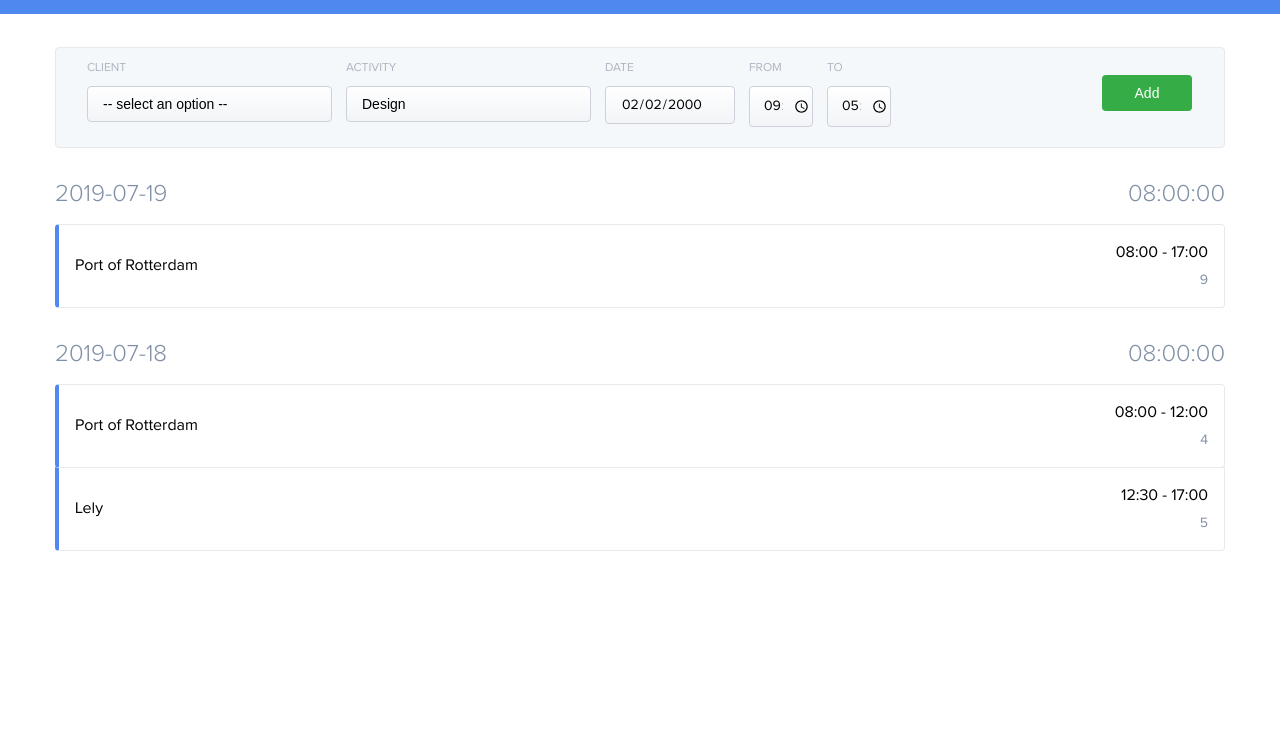
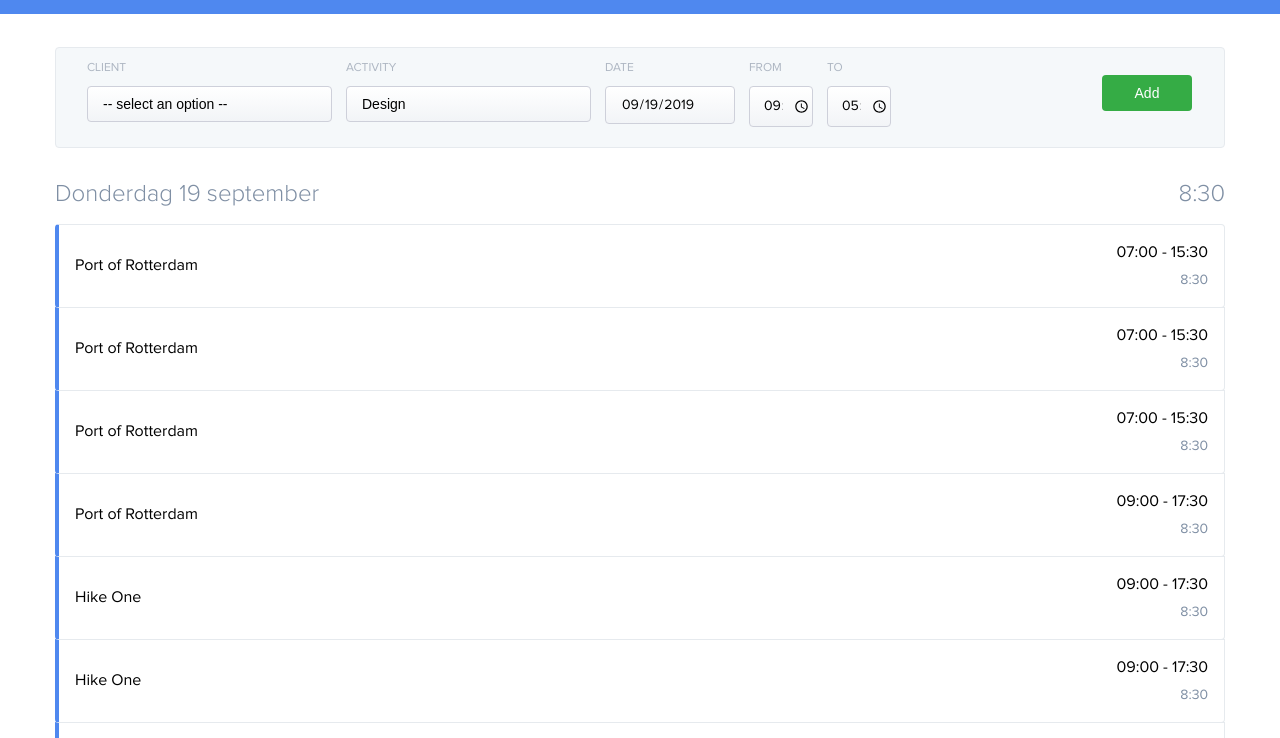
Before and after one commit to humanoidsbv/team-awesome-ruben, a Gatsby site: page / in a window 1280 px wide. Shown: the part 56-794 px from the top of the page. Built offline with nearby package versions, Linux system fonts and the light colour scheme; Gatsby itself is replaced by a stand-in of ours; data requests are answered from the project's data file; a web font is replaced by a local one.

Commit message:
Refactor time entries

```diff
--- /dev/null
+++ b/db.json
@@ -0,0 +1,76 @@
+{
+  "time-entries": [
+    {
+      "client": "Port of Rotterdam",
+      "startTimestamp": "2011-10-06T07:48:00.000Z",
+      "stopTimestamp": "2011-10-06T15:52:00.000Z",
+      "id": "0"
+    },
+    {
+      "client": "Port of Rotterdam",
+      "startTimestamp": "2011-10-05T07:48:00.000Z",
+      "stopTimestamp": "2011-10-05T15:52:00.000Z",
+      "id": "1"
+    },
+    {
+      "client": "Port of Rotterdam",
+      "startTimestamp": "2011-10-05T07:48:00.000Z",
+      "stopTimestamp": "2011-10-05T15:52:00.000Z",
+      "id": "2"
+    },
+    {
+      "client": "Port of Rotterdam",
+      "id": 0.6651081681340691,
+      "startTimestamp": "2019-09-19 09:00",
+      "stopTimestamp": "2019-09-19 17:30"
+    },
+    {
+      "client": "Hike One",
+      "id": 0.45140034153844577,
+      "startTimestamp": "2019-09-19 09:00",
+      "stopTimestamp": "2019-09-19 17:30"
+    },
+    {
+      "client": "Hike One",
+      "id": 0.42223994695033373,
+      "startTimestamp": "2019-09-19 09:00",
+      "stopTimestamp": "2019-09-19 17:30"
+    },
+    {
+      "client": "Port of Rotterdam",
+      "id": 0.3611656743674314,
+      "startTimestamp": "2019-09-19 09:00",
+      "stopTimestamp": "2019-09-19 17:30"
+    },
+    {
+      "client": "Port of Rotterdam",
+      "id": 0.19695550593050126,
+      "startTimestamp": "2019-09-19 09:00",
+      "stopTimestamp": "2019-09-19 17:30"
+    },
+    {
+      "client": "Hike One",
+      "id": 0.3788563220803929,
+      "startTimestamp": "2019-09-19 09:00",
+      "stopTimestamp": "2019-09-19 17:30"
+    },
+    {
+      "client": "Port of Rotterdam",
+      "id": 0.7959083979241295,
+      "startTimestamp": "2019-09-19T07:00:00.000Z",
+      "stopTimestamp": "2019-09-19T15:30:00.000Z"
+    },
+    {
+      "client": "Port of Rotterdam",
+      "id": 0.03185696129417748,
+      "startTimestamp": "2019-09-19T07:00:00.000Z",
+      "stopTimestamp": "2019-09-19T15:30:00.000Z"
+    },
+    {
+      "client": "Port of Rotterdam",
+      "id": 0.43247111628903867,
+      "startTimestamp": "2019-09-19T07:00:00.000Z",
+      "stopTimestamp": "2019-09-19T15:30:00.000Z"
+    }
+  ]
+}
--- a/package.json
+++ b/package.json
@@ -31,6 +31,7 @@
     "eslint-plugin-react": "^7.14.3",
     "gatsby-plugin-postcss": "^2.1.7",
     "gatsby-plugin-react-svg": "^2.1.2",
+    "json-server": "^0.15.1",
     "postcss-custom-media": "^7.0.8",
     "postcss-custom-properties": "^9.0.2",
     "postcss-import": "^12.0.1",
--- a/src/components/time-entries/TimeEntries.jsx
+++ b/src/components/time-entries/TimeEntries.jsx
@@ -1,15 +1,35 @@
-import React, { useState } from 'react';
+import React, { useState, useEffect } from 'react';
 
 import TimeEntry from '../time-entry/TimeEntry';
 import TimeEntryAdd from '../time-entry-add/TimeEntryAdd';
-import TimeEntryData from './time-entry.json';
 import TimeEntryHeader from '../time-entry-header/TimeEntryHeader';
 import styles from './TimeEntries.module.css';
 
 function TimeEntries() {
-  const [timeEntries, setTimeEntries] = useState(TimeEntryData);
+  const [timeEntries, setTimeEntries] = useState([]);
+
+  useEffect(() => {
+    async function fetchData() {
+      const response = await fetch(
+        'http://localhost:3000/time-entries?_sort=startTimestamp&_order=desc'
+      );
+      setTimeEntries(await response.json());
+    }
+    fetchData();
+  }, []);
 
   const handleSubmit = newTimeEntry => {
+    async function saveData() {
+      const response = await fetch('http://localhost:3000/time-entries', {
+        method: 'POST',
+        headers: {
+          Accept: 'application/json',
+          'Content-Type': 'application/json'
+        },
+        body: JSON.stringify(newTimeEntry)
+      });
+    }
+    saveData();
     setTimeEntries([newTimeEntry, ...timeEntries]);
   };
 
@@ -17,24 +37,25 @@
     <div className={styles.timeEntries}>
       <TimeEntryAdd addFormData={handleSubmit} />
       {timeEntries.map(
-        ({ startTimeStamp, stopTimeStamp, id, client }, index) => {
+        ({ startTimestamp, stopTimestamp, id, client }, index) => {
           const previousItem = timeEntries[index - 1];
-          const currentDate = startTimeStamp.slice(0, 10);
+          const currentDate = new Date(startTimestamp).toDateString();
           const previousDate = previousItem
-            ? previousItem.startTimeStamp.slice(0, 10)
+            ? new Date(previousItem.startTimestamp).toDateString()
             : '';
+
           return (
             <React.Fragment key={id}>
               {currentDate !== previousDate && (
                 <TimeEntryHeader
-                  startTimeStamp={startTimeStamp}
-                  stopTimeStamp={stopTimeStamp}
+                  startTimestamp={startTimestamp}
+                  stopTimestamp={stopTimestamp}
                 />
               )}
               <TimeEntry
                 client={client}
-                startTimeStamp={startTimeStamp}
-                stopTimeStamp={stopTimeStamp}
+                startTimestamp={startTimestamp}
+                stopTimestamp={stopTimestamp}
               />
             </React.Fragment>
           );
--- a/src/components/time-entries/time-entry.json
+++ /dev/null
@@ -1,20 +0,0 @@
-[
-  {
-    "client": "Port of Rotterdam",
-    "id": "1",
-    "startTimeStamp": "2019-07-19 08:00:00",
-    "stopTimeStamp": "2019-07-19 17:00:00"
-  },
-  {
-    "client": "Port of Rotterdam",
-    "id": "2",
-    "startTimeStamp": "2019-07-18 08:00:00",
-    "stopTimeStamp": "2019-07-18 12:00:00"
-  },
-  {
-    "client": "Lely",
-    "id": "3",
-    "startTimeStamp": "2019-07-18 12:30:00",
-    "stopTimeStamp": "2019-07-18 17:00:00"
-  }
-]
--- a/src/components/time-entry-add/TimeEntryAdd.jsx
+++ b/src/components/time-entry-add/TimeEntryAdd.jsx
@@ -5,20 +5,24 @@
 import styles from './TimeEntryAdd.module.css';
 
 const TimeEntryAdd = ({ addFormData }) => {
+  const today = new Date()
+    .toISOString()
+    .split('T')
+    .shift();
+
   const [client, setClient] = useState('');
   const [activity, setActivity] = useState('design');
-  const [date, setDate] = useState('2000-02-02');
+  const [date, setDate] = useState(today);
   const [startTime, setStartTime] = useState('09:00');
-  const [endTime, setEndTime] = useState('17:00');
+  const [endTime, setEndTime] = useState('17:30');
 
   function handleSubmit(event) {
     event.preventDefault();
-
     addFormData({
       client: client,
-      id: Math.random(999999999999999999),
-      startTimeStamp: `${date} ${startTime}`,
-      stopTimeStamp: `${date} ${endTime}`
+      id: Math.random(),
+      startTimestamp: new Date(`${date} ${startTime}`).toISOString(),
+      stopTimestamp: new Date(`${date} ${endTime}`).toISOString()
     });
   }
 
--- a/src/components/time-entry-header/TimeEntryHeader.jsx
+++ b/src/components/time-entry-header/TimeEntryHeader.jsx
@@ -3,16 +3,38 @@
 
 import styles from './timeEntryHeader.module.css';
 
-const TimeEntryHeader = ({ startTimeStamp, stopTimeStamp }) => (
-  <div className={styles.container}>
-    <p className={styles.date}>{startTimeStamp.slice(0, 10)}</p>
-    <p className={styles.date}>08:00:00</p>
-  </div>
-);
+const TimeEntryHeader = ({ startTimestamp, stopTimestamp }) => {
+  const durationHours =
+    (Date.parse(stopTimestamp) - Date.parse(startTimestamp)) / 1000 / 60 / 60;
+
+  const formatDuration = hours =>
+    `${Math.trunc(hours)}:${Math.round((hours % 1) * 60)
+      .toString()
+      .padStart(2, '0')}`;
+
+  const durationString = formatDuration(durationHours);
+
+  const date = new Date(startTimestamp);
+  const dateString = date.toLocaleDateString('nl-NL', {
+    day: 'numeric',
+    month: 'long',
+    weekday: 'long'
+  });
+
+  return (
+    <div className={styles.container}>
+      <p className={styles.date}>
+        {dateString.charAt(0).toUpperCase()}
+        {dateString.slice(1)}
+      </p>
+      <p className={styles.date}>{durationString}</p>
+    </div>
+  );
+};
 
 TimeEntryHeader.propTypes = {
-  startTimeStamp: PropTypes.string.isRequired,
-  stopTimeStamp: PropTypes.string.isRequired
+  startTimestamp: PropTypes.string.isRequired,
+  stopTimestamp: PropTypes.string.isRequired
 };
 
 export default TimeEntryHeader;
--- a/src/components/time-entry/TimeEntry.jsx
+++ b/src/components/time-entry/TimeEntry.jsx
@@ -3,25 +3,42 @@
 
 import styles from './TimeEntry.module.css';
 
-const TimeEntry = ({ client, startTimeStamp, stopTimeStamp }) => (
+const TimeEntry = ({ client, startTimestamp, stopTimestamp }) => {
+  const durationHours =
+    (Date.parse(stopTimestamp) - Date.parse(startTimestamp)) / 1000 / 60 / 60;
+
+  const formatDuration = hours =>
+    `${Math.trunc(hours)}:${Math.round((hours % 1) * 60)
+      .toString()
+      .padStart(2, '0')}`;
+  const durationString = formatDuration(durationHours);
+
+  const startTimeString = new Date(startTimestamp).toLocaleTimeString('nl-NL', {
+    hour: '2-digit',
+    minute: '2-digit'
+  });
+  const stopTimeString = new Date(stopTimestamp).toLocaleTimeString('nl-NL', {
+    hour: '2-digit',
+    minute: '2-digit'
+  });
+
+  return (
     <div className={styles.timeEntry}>
       <p>{client}</p>
       <div>
         <p className={styles.hoursWorked}>
-        {`${startTimeStamp.slice(10, 16)} -
-        ${stopTimeStamp.slice(10, 16)}`}
+          {`${startTimeString} - ${stopTimeString}`}
         </p>
-      <p className={styles.hoursDuration}>
-        {stopTimeStamp.slice(10, 13) - startTimeStamp.slice(10, 13)}
-      </p>
+        <p className={styles.hoursDuration}>{durationString}</p>
       </div>
     </div>
   );
+};
 
 TimeEntry.propTypes = {
   client: PropTypes.string.isRequired,
-  startTimeStamp: PropTypes.string.isRequired,
-  stopTimeStamp: PropTypes.string.isRequired
+  startTimestamp: PropTypes.string.isRequired,
+  stopTimestamp: PropTypes.string.isRequired
 };
 
 export default TimeEntry;
```
Also changed, not shown: 1 other file. Lines whose indentation alone changed are shown as unchanged.
